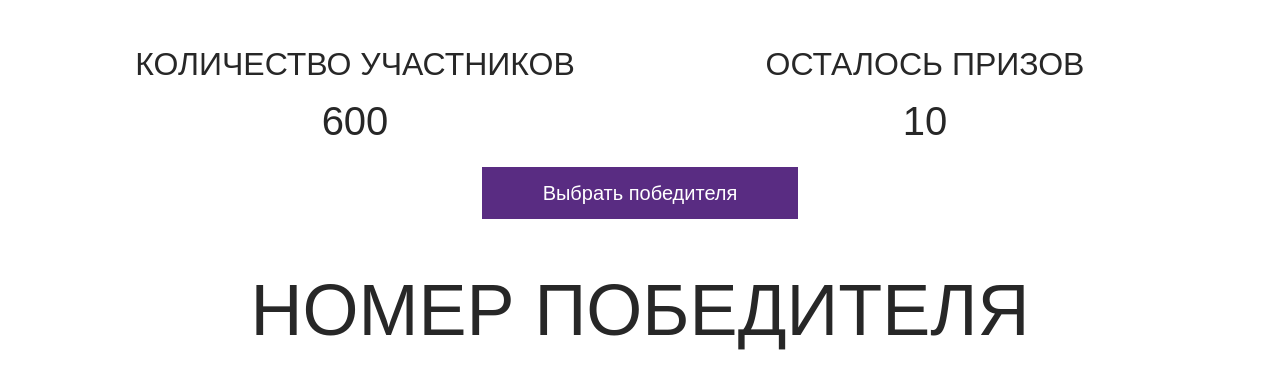
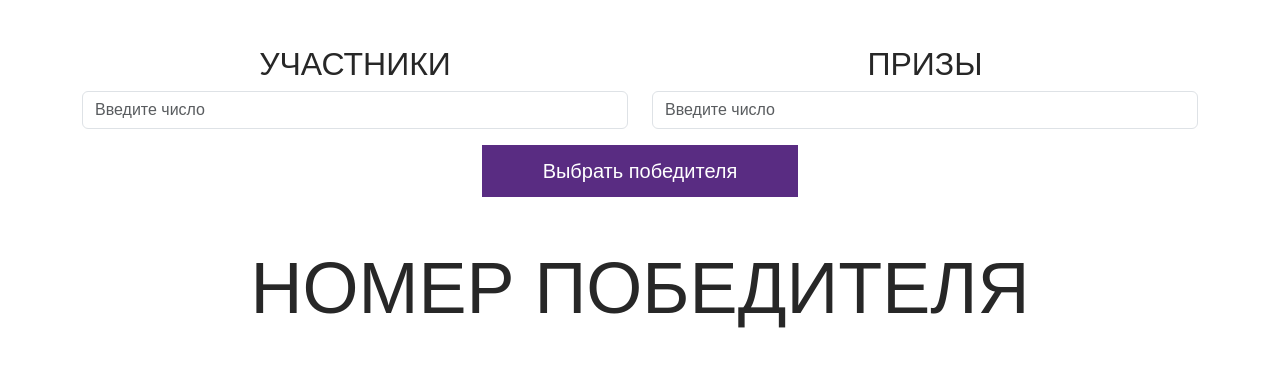
Before and after one commit to shumskydmitry/aravia, a plain HTML site: page index.html in a window 1280 px wide. Shown: the part 90-478 px from the top of the page. Drawn offline with nearby package versions, Linux system fonts and the light colour scheme.

Commit message:
Добавил фейковые поля для визуализации ввода данных о количестве участников и призов

```diff
--- a/index.html
+++ b/index.html
@@ -29,20 +29,22 @@
         </form>
 
         <div class="row">
-            <div class="col-6">
-                <h2 class="text-center">КОЛИЧЕСТВО УЧАСТНИКОВ</h2>
-                <p id="participantsAmount" class="fs-1 text-center">
-                    600
+            <div class="col-12 col-md-6">
+                <h2 class="text-center">УЧАСТНИКИ</h2>
+                <p class="fs-1 text-center">
+                    <input type="text" class="form-control" aria-describedby="emailHelp" placeholder="Введите число">
                 </p>
             </div>
 
-            <div class="col-6">
-                <h2 class="text-center">ОСТАЛОСЬ ПРИЗОВ</h2>
-                <p id="prizesLeft" class="fs-1 text-center">
-                    10
+            <div class="col-12 col-md-6">
+                <h2 class="text-center">ПРИЗЫ</h2>
+                <p class="fs-1 text-center">
+                    <input type="text" class="form-control" aria-describedby="emailHelp" placeholder="Введите число">
                 </p>
             </div>
         </div>
+
+
 
         <div class="col-12 text-center mb-5">
             <button id="countWinnersBtn" type="button" class="btn btn-lg result-button">Выбрать победителя</button>
--- a/test.js
+++ b/test.js
@@ -1,6 +1,6 @@
 let currentPrizeNumber = 1;
 let prizesLeft = 10;
-let currentParticipantsAmount = document.getElementById('participantsLeft').value;
+let currentParticipantsAmount = 600;
 
 
 function chooseWinner() {
@@ -14,8 +14,6 @@ function chooseWinner() {
 
     }
 
-    document.getElementById('participantsAmount').innerHTML = currentParticipantsAmount;
-    document.getElementById('prizesLeft').innerHTML = prizesLeft;
     document.getElementById('result').innerHTML = prizeDrawWinnerID;
 
 }
```
